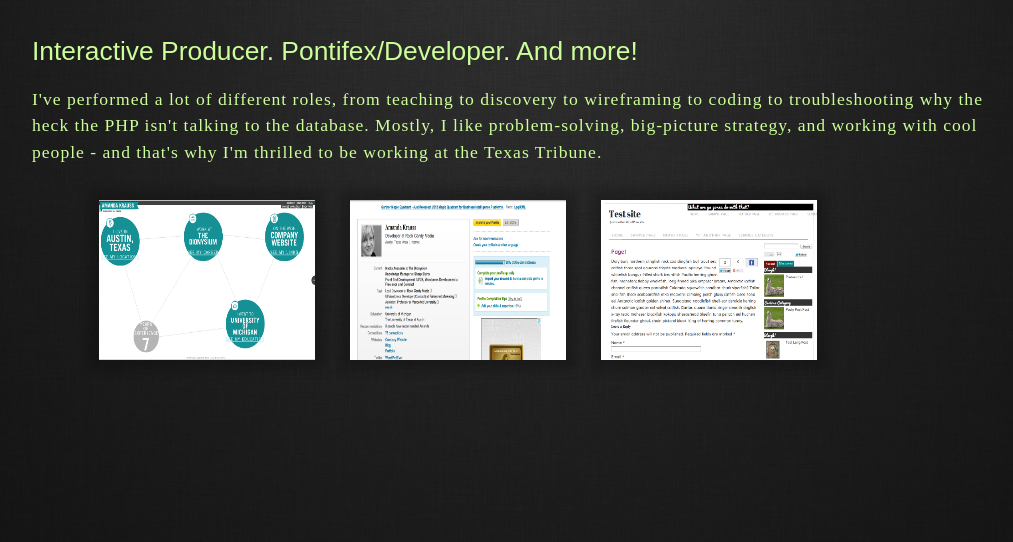
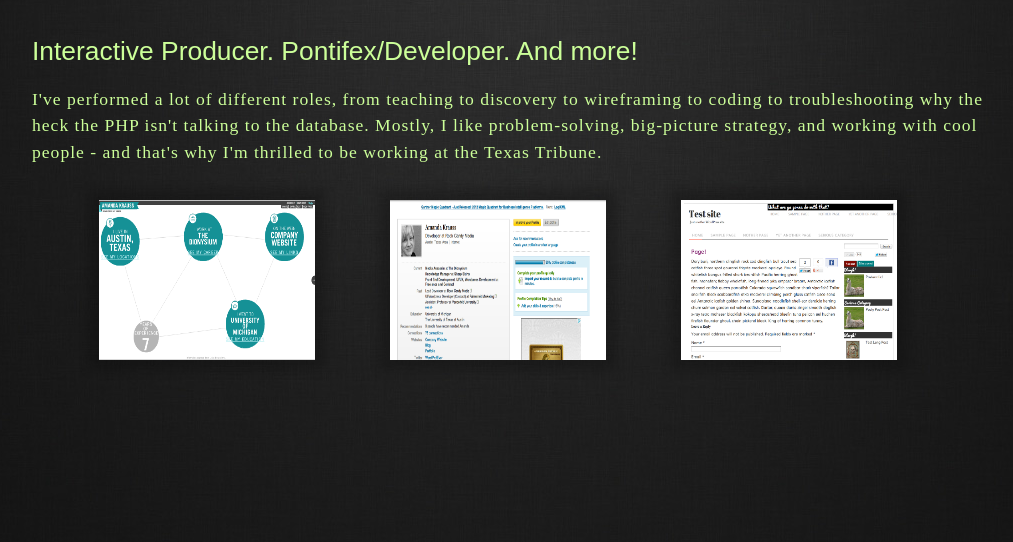
Before and after one commit to risatrix/AK_site, a PHP site: page / in a window 1280 px wide. Shown: the part 203-745 px from the top of the page, without its empty margins (118-1131 px from the left). Run offline with PHP 8.4, Linux system fonts and the light colour scheme; some libraries are stand-ins or nearby versions.

Commit message:
put images in cells

```diff
--- a/includes/about.php
+++ b/includes/about.php
@@ -7,7 +7,24 @@
 at the Texas Tribune.</p>
 
 	<div class ="pics">
-		<a href="https://www.vizify.com/amanda-krauss" class="fancybox folio_link" title="Vizify visual resum&eacute;"> <img src="img/vizify.png" class="thumb"><div class="title-slider">Vizify visual resum&eacute;</div></a>
-		<a href="http://www.linkedin.com/profile/view?id=82573245&trk=tab_pro" class="fancybox folio_link" title="Linked In resum&eacute;"><img src="img/LI.png" class="thumb"><div class="title-slider">Linked In resum&eacute;</div></a>
-		<a href="http://www.worstprofessorever.com" class="fancybox folio_link" title="Blog, for the readerly"><img src="img/WPE_screenshot.png" class="thumb"><div class="title-slider">Blog, for the readerly</div></a>
+		<div class="cell">
+			<a href="https://www.vizify.com/amanda-krauss" class="fancybox folio_link" title="Vizify visual resum&eacute;">
+				<img src="img/vizify.png" class="thumb">
+				<div class="title-slider">
+					Vizify visual resum&eacute;
+				</div>
+			</a>
+		</div>
+		<div class="cell">
+			<a href="http://www.linkedin.com/profile/view?id=82573245&trk=tab_pro" class="fancybox folio_link" title="Linked In resum&eacute;">
+				<img src="img/LI.png" class="thumb">
+				<div class="title-slider">Linked In resum&eacute;</div>
+			</a>
+		</div>
+		<div class="cell">
+			<a href="http://www.worstprofessorever.com" class="fancybox folio_link" title="Blog, for the readerly">
+				<img src="img/WPE_screenshot.png" class="thumb">
+				<div class="title-slider">Blog, for the readerly</div>
+			</a>
+		</div>
 	</div><!-- end .pics -->
--- a/includes/art.php
+++ b/includes/art.php
@@ -1,23 +1,51 @@
 <h1>"Art"</h1>
 	 <p>In my free time, I perform at the <a href="http://dionysium.com/" class="fancybox">Dionysium</a>, Austin's original intellectual variety show. That's a lot of what I do, dream up creative ways to communicate ancient history...</p>
+
 	<div class="pics">
-							<a href="img/dionysium_slides/01.png" class="Ifancybox folio_link" rel="group1" title="Slides for a Dionysium lecture - Photoshop. 1)Illustrating the Iliad." ><img src="img/dionysium_slides/dionysium_thumb.png" alt="An illustration for Homer's Iliad" / class="thumb"><div class="title-slider">Presentation Slideshow</div></a>
+		<div class="cell">
+			<a href="img/dionysium_slides/01.png" class="Ifancybox folio_link" rel="group1" title="Slides for a Dionysium lecture - Photoshop. 1)Illustrating the Iliad." >
+				<img src="img/dionysium_slides/dionysium_thumb.png" alt="An illustration for Homer's Iliad" / class="thumb">
+				<div class="title-slider">Presentation Slideshow</div>
+			</a>
 			<a href="img/dionysium_slides/02.png" class="Ifancybox" rel="group1" title="2)Phryne unrobed" ></a>
 			<a href="img/dionysium_slides/03.png" class="Ifancybox" rel="group1" title="3)Obvious, but important." ></a>
 			<a href="img/dionysium_slides/04.png" class="Ifancybox" rel="group1" title="4)Yup, the ancient Greeks knew about 'em." ></a>
 			<a href="img/dionysium_slides/05.png" class="Ifancybox" rel="group1" title="5)Uma Thurman made an awesome Medusa." ></a>
 			<a href="img/dionysium_slides/06.png" class="Ifancybox" rel="group1" title="6)Possibly the best thing..." ></a>
 			<a href="img/dionysium_slides/07.png" class="Ifancybox" rel="group1" title="7)Go, Aristophanes!" ></a>
-
-							<a href="img/ekk-poster.png" rel="group2" class="Ifancybox folio_link" title="Glossy poster for an ancient Greek play I tranlsated - don't ask. Photoshop/Acrobat"><img src="img/ekk_thumb.png" class="thumb"/><div class="title-slider">Performance Ads</div></a>
+		</div>
+		<div class="cell">
+			<a href="img/ekk-poster.png" rel="group2" class="Ifancybox folio_link" title="Glossy poster for an ancient Greek play I tranlsated - don't ask. Photoshop/Acrobat">
+				<img src="img/ekk_thumb.png" class="thumb"/>
+				<div class="title-slider">Performance Ads</div>
+			</a>
 			<a href="img/ekk-flyer.png" class="Ifancybox" rel="group2" title="Flyer for the staged reading, made for easy copying."></a>
-							<a href="img/wntw.png" class="Ifancybox folio_link" title="Photoshop Fun - What Would It Look Like if Plato Met Stacey and Clinton?"><img src="img/wntw-thumb.png" class="thumb"/><div class="title-slider">Plato Meets <em>WNTW</em></div></a>
+		</div>
+		<div class="cell">
+			<a href="img/wntw.png" class="Ifancybox folio_link" title="Photoshop Fun - What Would It Look Like if Plato Met Stacey and Clinton?">
+				<img src="img/wntw-thumb.png" class="thumb"/>
+				<div class="title-slider">Plato Meets <em>WNTW</em></div>
+			</a>
+		</div>
 	</div><!--end .pics-->
 
 	<p>As an Austin creative I'm required to show you some photographs I've taken - my camera also does video, so expect some amateur movies soon!
 
 	<div class="pics">
-			 			<a href="img/photos/R2.JPG" class="Ifancybox folio_link" title="Fromt the Dionysium Robot Show. By all accounts the awesomest picture I've ever taken."><img src ="img/photos/R2.JPG" class="thumb"><div class="title-slider">Pictures of Robots</div></a>
-		  			<a href="img/photos/moontower-wanda-sykes.png" class="Ifancybox folio_link" title="Wanda Sykes from when I was 'Press' at Moontower Comedy - totally worth getting yelled at by the theater manager!"><img src ="img/photos/moontower-wanda-sykes.png" class="thumb"><div class="title-slider">Moontower Comedy</div></a>
-						<a href="img/chopped-large.png" class="Ifancybox folio_link" title="Me, with camera."><img src ="img/chopped-thumb.png" class="thumb"><div class="title-slider">Self-portrait</div></a>
+		<div class="cell">
+			<a href="img/photos/R2.JPG" class="Ifancybox folio_link" title="Fromt the Dionysium Robot Show. By all accounts the awesomest picture I've ever taken."><img src ="img/photos/R2.JPG" class="thumb">
+				<div class="title-slider">Pictures of Robots</div>
+			</a>
+		</div>
+		<div class="cell">
+		  	<a href="img/photos/moontower-wanda-sykes.png" class="Ifancybox folio_link" title="Wanda Sykes from when I was 'Press' at Moontower Comedy - totally worth getting yelled at by the theater manager!">
+		  		<img src ="img/photos/moontower-wanda-sykes.png" class="thumb">
+		  		<div class="title-slider">Moontower Comedy</div>
+		  	</a>
+		</div>
+		<div class="cell">
+			<a href="img/chopped-large.png" class="Ifancybox folio_link" title="Me, with camera.">
+				<img src ="img/chopped-thumb.png" class="thumb"><div class="title-slider">Self-portrait</div>
+			</a>
+		</div>
     </div><!--end .pics-->
--- a/includes/portfolio.php
+++ b/includes/portfolio.php
@@ -4,24 +4,42 @@
 	explorers and games; and my ongoing project is to wrangle all the styles into a single style guide project.
 
 <div class ="pics">
+	<div class="cell">
 		<a href="http://amandakrauss.com/portfolio/?ds-gallery=the-tigress-pub" title="The Tigress Pub - UX, Design, Dev" class="fancybox folio_link"><img src="img/new_tigress_screencap.png" class="thumb" alt="Tigress portfolio link" /><div class="title-slider">The Tigress Pub</div></a>
+	</div>
+	<div class="cell">
 		<a href="http://amandakrauss.com/portfolio/?ds-gallery=author-website-design-wordpress-development" target="_blank" title="opens portfolio page" class="fancybox folio_link"><img src="img/AG_site.png" class="thumb" alt="Adriana Gardella portfolio link" /><div class="title-slider">Author site</div></a>
+	</div>
+	<div class="cell">
 		<a href="http://amandakrauss.com/portfolio/?ds-gallery=dental-auxiliaries-austin-design-wordpress-development-seo"  title="opens portfolio page" class="fancybox folio_link"><img src="img/DASA.png" class="thumb" alt="DASA portfolio link"/><div class="title-slider">Small business site</div></a>
+	</div>
 </div><!--end .pics-->
 
 <h1 style="clear:both;">Contract/Freelance Coding</h1>
 <p>Previous to joining the Tribune, I did freelance Wordpress development, as well as doing contract coding in agency environments.</p>
 
 <div class ="pics">
+	<div class="cell">
 		<a href="http://amandakrauss.com/portfolio/?ds-gallery=interactive-social-media-playbook" title="opens portfolio page" class="fancybox folio_link"><img src="img/aev.png" class ="thumb"><div class="title-slider">Interactive Playbook</div></a>
+	</div>
+	<div class="cell">
 		<a href="http://amandakrauss.com/portfolio/?ds-gallery=beachwear-ecommerce-site" title="opens portfolio page" class="fancybox folio_link"><img src="img/howzit_screenshot.png" class ="thumb"><div class="title-slider">E-commerce Site</div></a>
+	</div>
+	<div class="cell">
 		<a href="http://amandakrauss.com/portfolio/?ds-gallery=dental-site-custom-wordpress-theme" title="opens portfolio page" class="fancybox folio_link"><img src="img/greenspoint-site.png" class="thumb"><div class="title-slider">Dental Site</div></a>
+	</div>
 </div><!--end .pics-->
 
 <h1 style="clear: both;">UX, Mobile, and App-y Miscellany</h1>
 <p>Projects I've done for fun, or friends, or both.
 	<div class ="pics">
+		<div>
 			<a href="img/orig_grid.png" class="Ifancybox folio_link" rel="vcl" title="The initial design was inspired by this poster."><img src="img/vcl-thumb.png" class="thumb" rel="vcl"><div class="title-slider">Cocktail Site UX</div></a><a href="img/simple_grid.png"  class="Ifancybox"  rel="vcl" title="The simplified grid."></a> <a href="img/sitemap.png"  class="Ifancybox"  rel="vcl" title="The Omnigraffle sitemap, showing preliminary architecture and Wordpress categories."</a><a href="img/homepage_wireframe.png"  class="Ifancybox"  rel="vcl" title="The Omnigraffle wireframe. Unfortunately, the site is waiting for funding.."</a>
+		</div>
+		<div>
 			<a href="img/UB-app.png" class="fancybox folio_link" title="Mobile app for a salon. Wireframe on Photoshop, Python/GAE development in progress."><img src="img/betty-thumb.png" class="thumb"/><div class="title-slider">Mobile Address App</div></a>
+		</div>
+		<div class="cell">
 			<a href="http://www.worstprofessorever.com/quiz/plato-splash.html" class="fancybox folio_link" title="Cosmo-inspired Plato quiz - Design, Development(PHP)"><img src="img/plato-quiz-thumb.png" class="thumb"/><div class="title-slider">Cosmo/Plato Quiz!</div></a>
+		</div>
 	</div><!--end .pics-->
--- a/style/style.css
+++ b/style/style.css
@@ -120,8 +120,9 @@ p {font-weight: bold; font-size: 1.1em;}
 
 
 /*Images*/
+
 #pics-container {text-align: center; margin: 10px auto; width: 100%;}
-img.thumb {width: 216px; height: 160px; float: left;}
+img.thumb {width: 216px; height: 160px;}
 
 /*Thumbnail Animation*/
 .folio_link{position: relative; overflow: hidden; height: 160px; width: 216px; float: left; margin: 1em; float: left;}
@@ -159,6 +160,7 @@ li.page p {clear: both;}
 .contact-page p {width: 45%; float: left;}
 
 .pics {width: 90%; margin: 5px auto; clear: both;}
+.pics .cell {width: 33%; text-align: center; float: left;}
 
 
 /*
```
Lines whose indentation alone changed are shown as unchanged.
